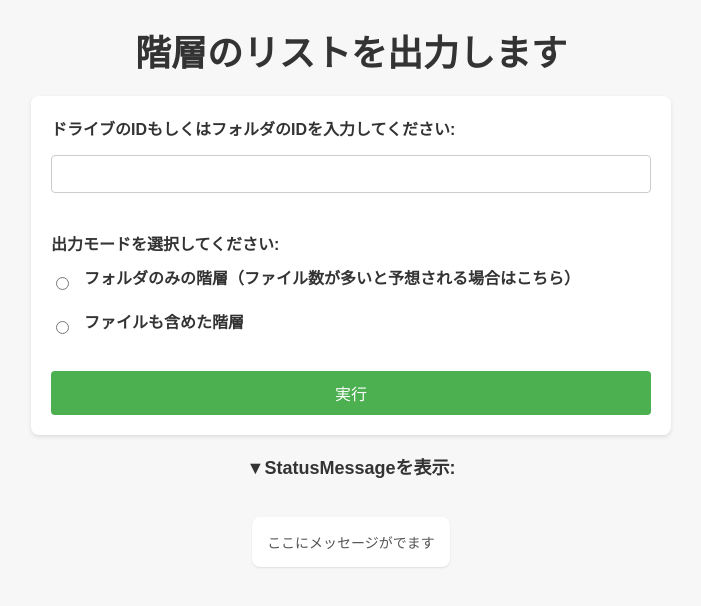
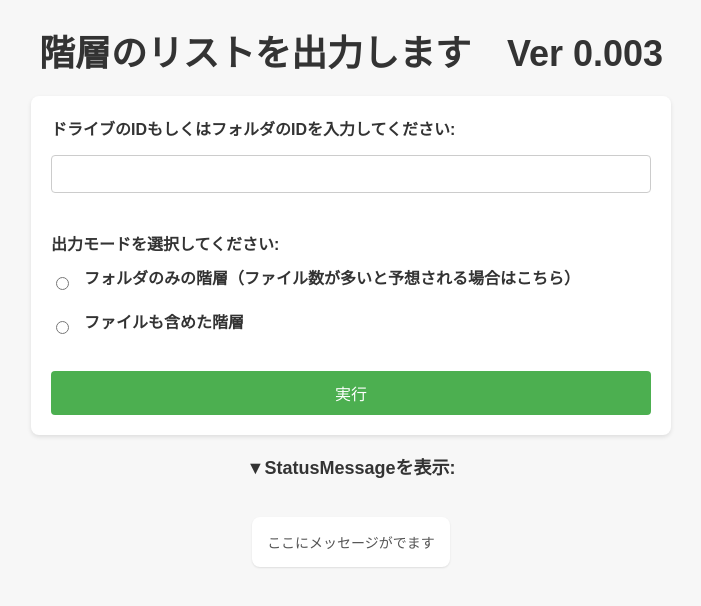
Before and after one commit to chattora/makeFolderTreeList, a plain HTML site: page index.html in a window 1280 px wide. Shown: the whole page, without its empty margins (289-990 px from the left). Drawn offline with Linux system fonts and the light colour scheme.

Commit message:
ver0.003

```diff
--- a/index.html
+++ b/index.html
@@ -105,7 +105,7 @@
 </head>
 
 <body>
-  <h1>階層のリストを出力します</h1>
+  <h1>階層のリストを出力します　Ver 0.003</h1>
 
   <form onsubmit="event.preventDefault(); submitForm();">
     <label for="inputId">ドライブのIDもしくはフォルダのIDを入力してください:</label>
```
Also changed, not shown: 3 other files.
